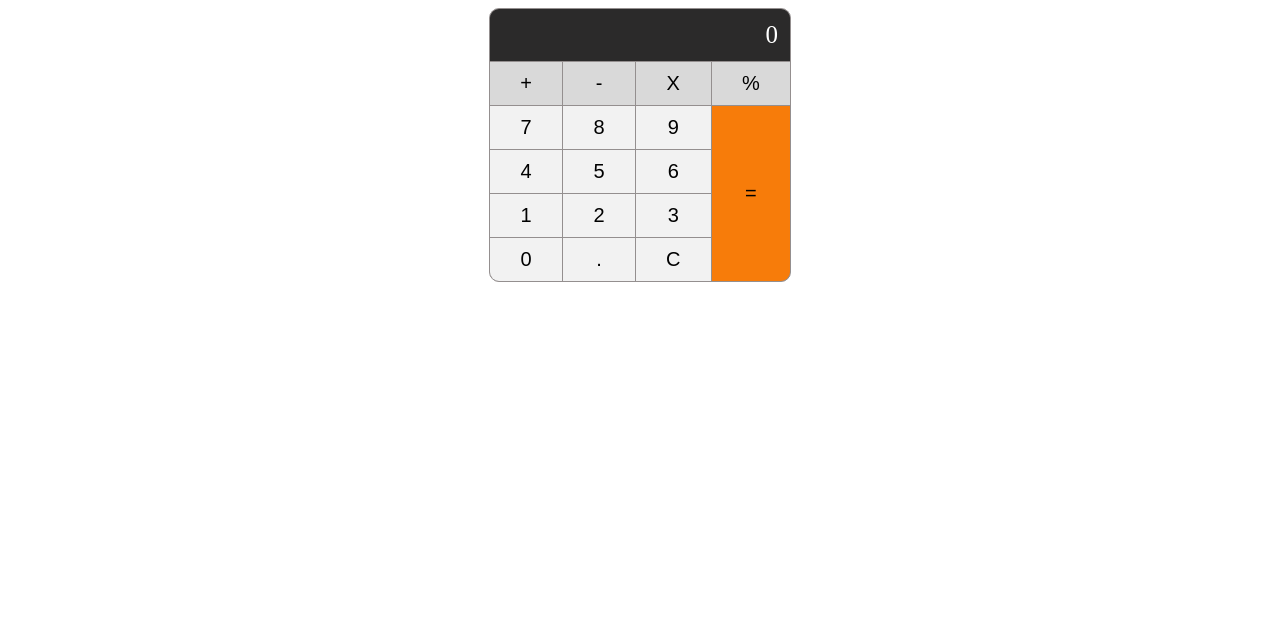
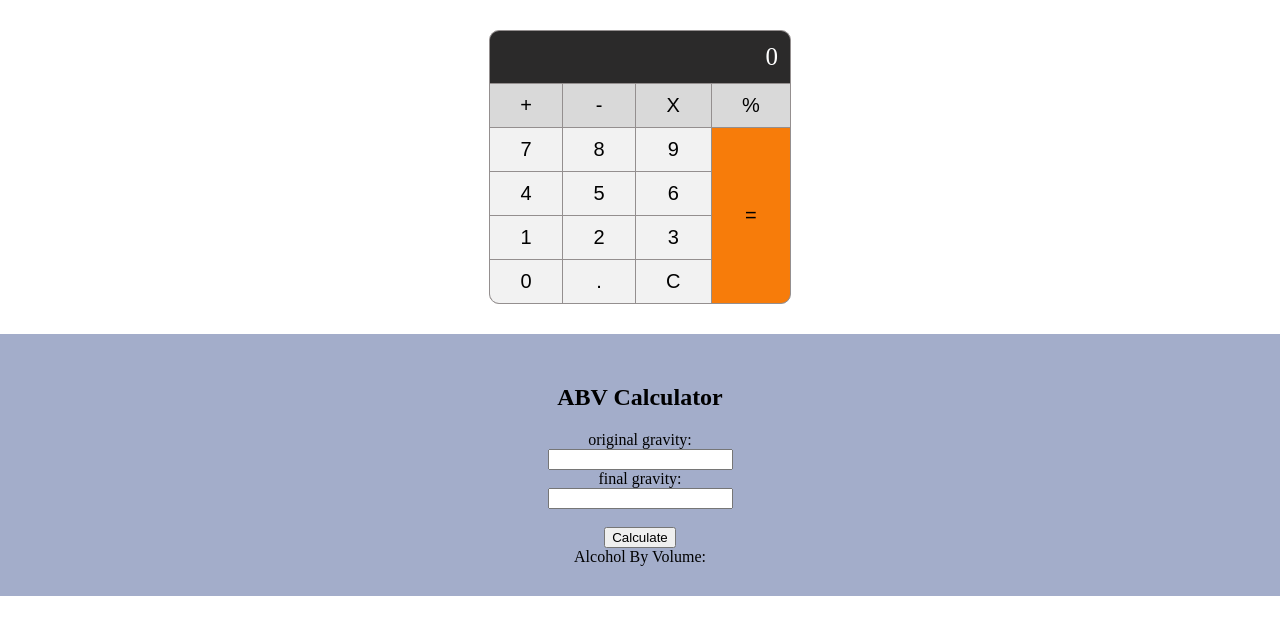
Before and after one commit to sherleyj/homebrew-shhmath, a PHP site: page /index.html in a window 1280 px wide. Shown: the top 635 px of the page. Run offline with PHP 8.4, Linux system fonts and the light colour scheme.

Commit message:
abv calculator

```diff
--- a/calculator.js
+++ b/calculator.js
@@ -6,6 +6,7 @@ window.onload = function (){
 	var keys = document.getElementsByClassName("key");
 	var operators = document.getElementsByClassName("operator");
 	var C_AC_key = keys[15];
+	var abv_form = document.getElementById("abv-submit");
 
 	var a = "";
 	var b = "";
@@ -111,6 +112,13 @@ window.onload = function (){
 		}
 	}
 
+	function abvCalc() {
+		var og = document.getElementById("og-input").value;
+		var fg = document.getElementById("fg-input").value;
+		var abv = (og - fg) * 131.25;
+		document.getElementById("abv-output").innerHTML = abv.toFixed(2)+"%";
+	}
+
 	for (var i = 4; i < 14; i++){
 		var key = keys[i]
 		key.addEventListener("click", varPress);
@@ -123,6 +131,5 @@ window.onload = function (){
 	keys[16].addEventListener("click", Compute);
 	keys[15].addEventListener("click", C_AC);
 	keys[14].addEventListener("click", Period);
-
-
+	abv_form.addEventListener("click", abvCalc);
 }
--- a/index.html
+++ b/index.html
@@ -7,6 +7,7 @@
 	<link rel="stylesheet" type="text/css" href="styles.css">
 </head>
 <body>
+	<div class="toolkit-container">
 		<div class="calc-container">
 			<div class="calc-window">0</div>
 			<button class="key operator">+</button>
@@ -28,5 +29,23 @@
 			<button class="key key-equal">=</button>
 			</div>
 		</div>
+		<div class="abv-container" name="abv-form">
+		<h2>ABV Calculator</h2>
+			<form action="">
+			original gravity:<br />
+			<input type="text" id="og-input" name="og" placeholder="">
+			<br />
+			final gravity:<br />
+			<input type="text" id="fg-input" name="fg" placeholder="">
+			<br><br>
+			<input type="button" value="Calculate" id="abv-submit">
+			</form>
+
+			<div>
+			<div>Alcohol By Volume:</div><div id="abv-output"></div>
+			</div>
+
+		</div>
+	</div>
 </body>
 </html>
--- a/styles.css
+++ b/styles.css
@@ -1,5 +1,12 @@
-html {
+html,body {
 	text-align: center;
+	padding: 0;
+	margin: 0;
+}
+
+.toolkit-container {
+	display: grid;
+	padding: 30px;
 }
 .calc-container {
 	display: grid;
@@ -37,3 +44,9 @@ html {
 .operator {
 	background-color: #d9d9d9;
 }
+
+.abv-container {
+	padding: 30px;
+	/*width: 100%;*/
+	background-color: #a3adca;
+}
```
Lines whose indentation alone changed are shown as unchanged.
